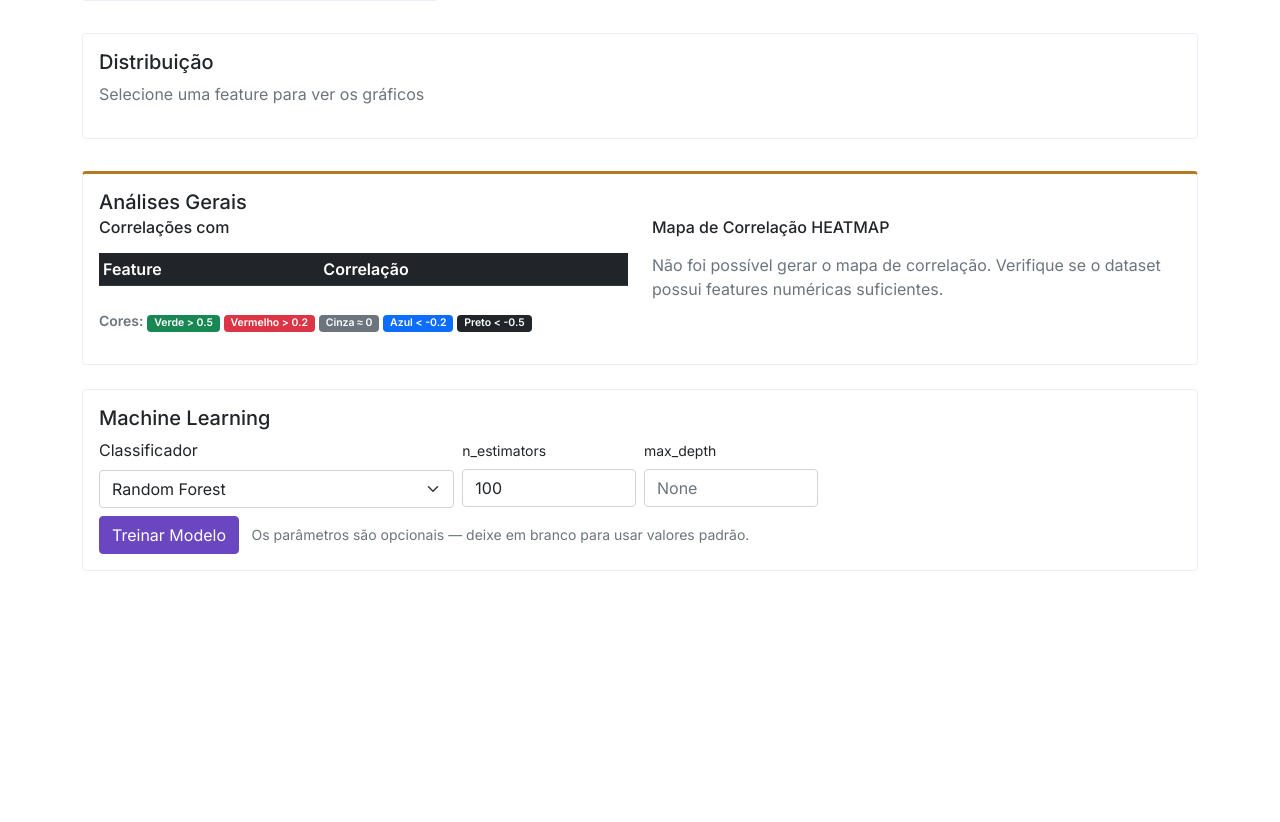
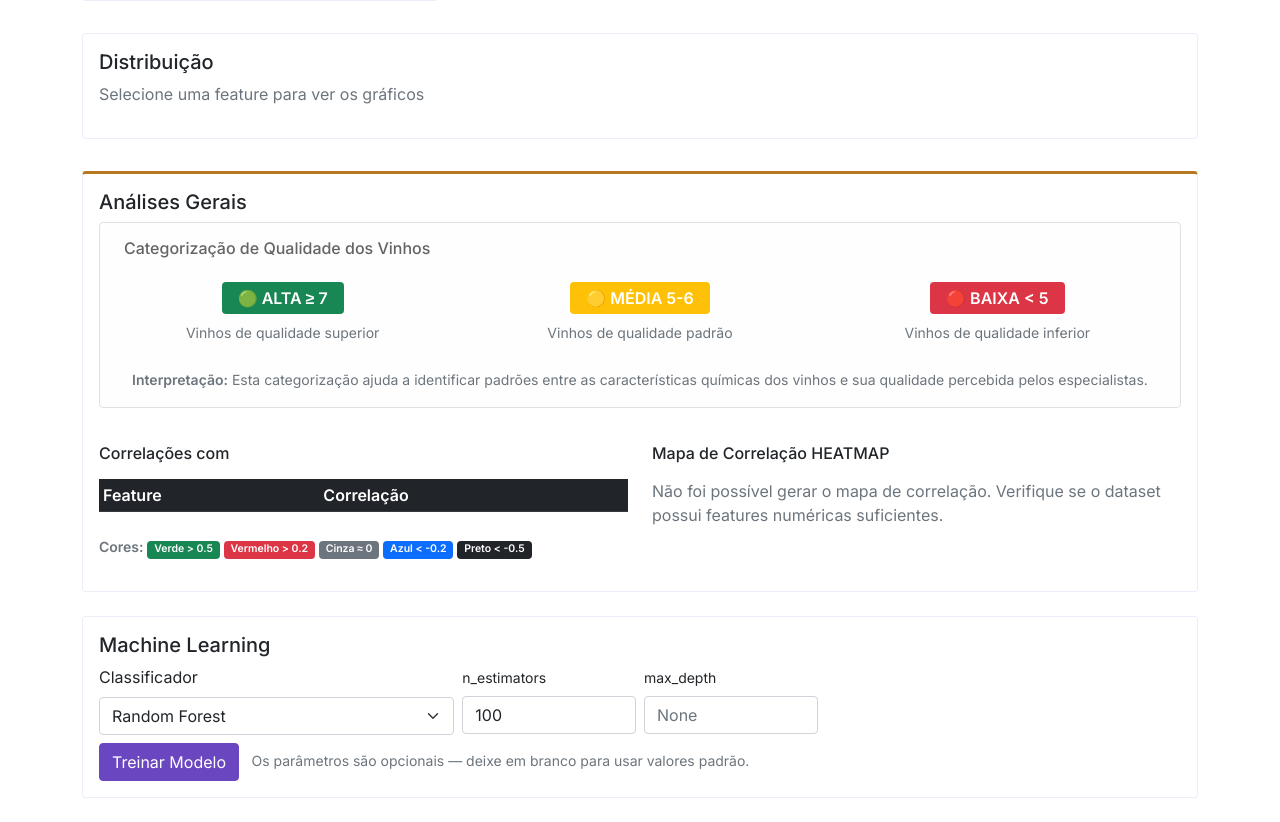
Before and after one commit to GregOliverDev/Trabalho_Final, a Flask app: template templates/analysis.html in a window 1280 px wide. Shown: the part 621-1443 px from the top of the page. Before the commit the page ends 1192 px from the top, so only its background shows below. Run offline with Flask 2, Linux system fonts and the light colour scheme; the template is opened without the code that fills it, so the values that code supplies are empty; some libraries are stand-ins or nearby versions.

Commit message:
Categorização da feature de qualidade

```diff
--- a/templates/analysis.html
+++ b/templates/analysis.html
@@ -161,6 +161,44 @@
         <div class="card stat-card">
             <div class="card-body">
                 <h5 class="card-title">Análises Gerais</h5>
+
+                <!-- Categorização de Qualidade (estática) -->
+                <div class="row mb-4">
+                    <div class="col-12">
+                        <div class="alert alert-light border">
+                            <h6 class="mb-3">
+                                <i class="bi bi-star-fill me-2 text-warning"></i>Categorização de Qualidade dos Vinhos
+                            </h6>
+                            <div class="row text-center">
+                                <div class="col-md-4">
+                                    <div class="p-2">
+                                        <span class="badge bg-success fs-6 px-3 py-2">🟢 ALTA ≥ 7</span>
+                                        <p class="mt-2 mb-0 small text-muted">Vinhos de qualidade superior</p>
+                                    </div>
+                                </div>
+                                <div class="col-md-4">
+                                    <div class="p-2">
+                                        <span class="badge bg-warning fs-6 px-3 py-2">🟡 MÉDIA 5-6</span>
+                                        <p class="mt-2 mb-0 small text-muted">Vinhos de qualidade padrão</p>
+                                    </div>
+                                </div>
+                                <div class="col-md-4">
+                                    <div class="p-2">
+                                        <span class="badge bg-danger fs-6 px-3 py-2">🔴 BAIXA < 5</span>
+                                        <p class="mt-2 mb-0 small text-muted">Vinhos de qualidade inferior</p>
+                                    </div>
+                                </div>
+                            </div>
+                            <div class="text-center mt-3">
+                                <small class="text-muted">
+                                    <strong>Interpretação:</strong> Esta categorização ajuda a identificar padrões entre
+                                    as características químicas dos vinhos e sua qualidade percebida pelos especialistas.
+                                </small>
+                            </div>
+                        </div>
+                    </div>
+                </div>
+
                 <div class="row">
                     <!-- Tabela de Correlações com Target -->
                     <div class="col-md-6">
```
